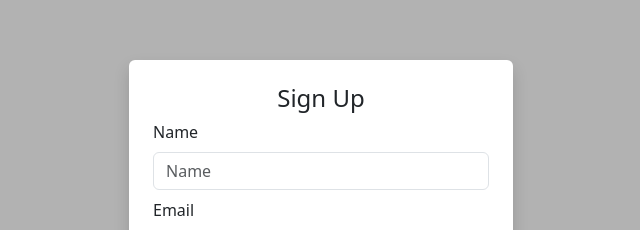
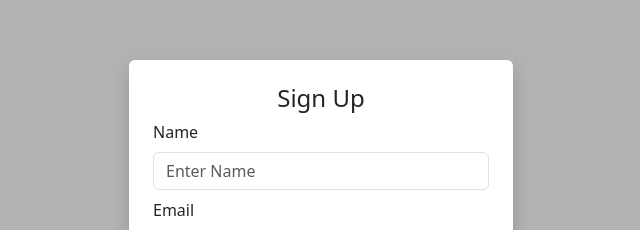
Before and after one commit to nitesh-github/admints, a React (Create React App) app: page /register in a window 1280 px wide. Shown: the part 111-341 px from the top of the page, without its empty margins (319-959 px from the left). Built offline with nearby package versions, Linux system fonts and the light colour scheme.

Commit message:
placeholder

```diff
--- a/src/pages/auth/Register.tsx
+++ b/src/pages/auth/Register.tsx
@@ -147,7 +147,7 @@ const Register = () => {
                         <Form.Control
                             type="text"
                             value={name}
-                            placeholder="Name"
+                            placeholder="Enter Name"
                             onChange={(e) => handleName(e.target.value)}
                             required
                         />
```
